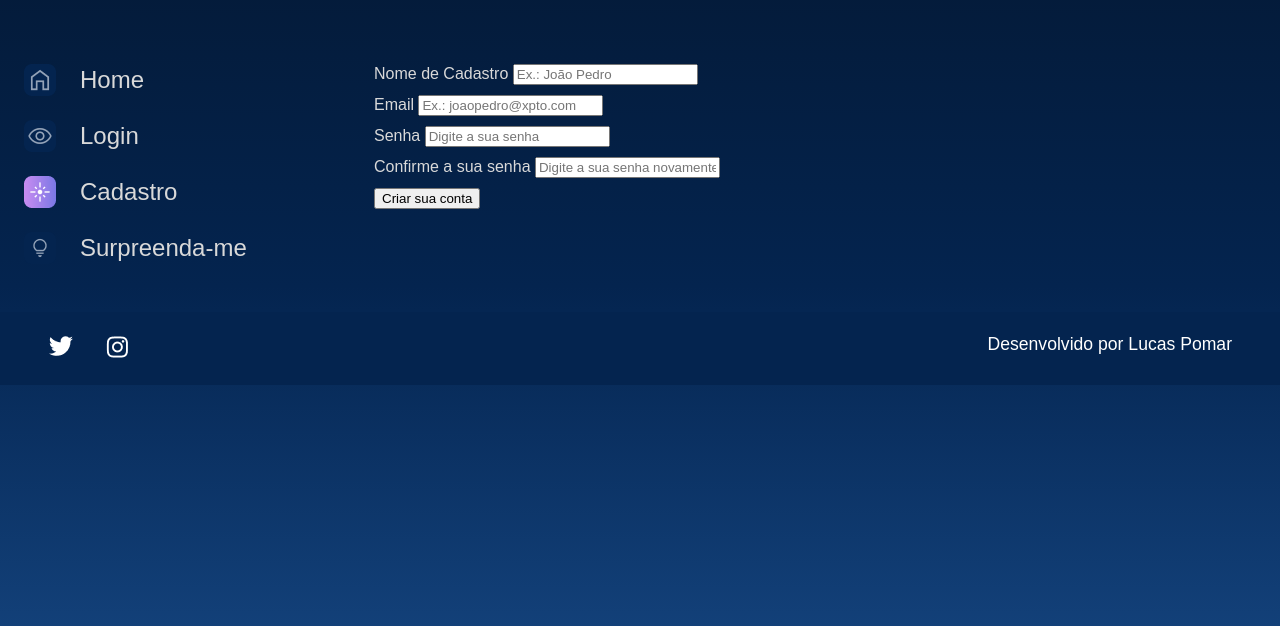
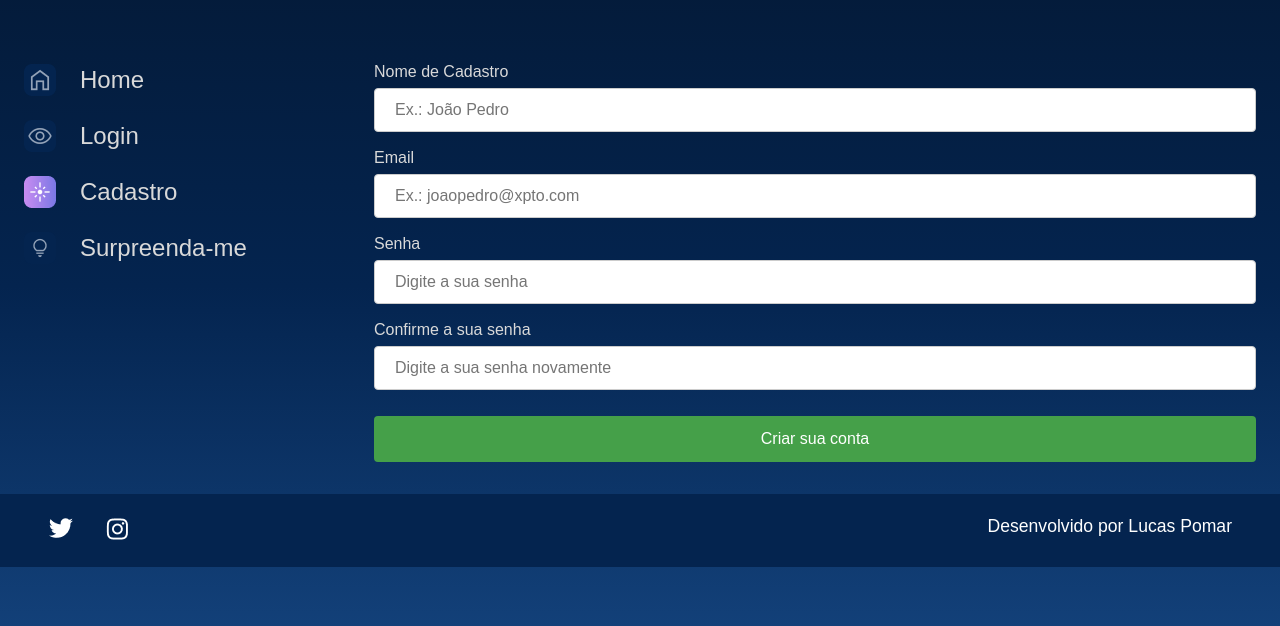
Before and after one commit to Lukemil1000/AluraSpace, a Django app: page /cadastro in a window 1280 px wide. Shown: the part 114-740 px from the top of the page. Run offline with Django 4.2, Linux system fonts and the light colour scheme.

Commit message:
forms style

```diff
--- a/setup/static/styles/style.css
+++ b/setup/static/styles/style.css
@@ -429,3 +429,32 @@ table {
     --bs-alert-bg: #f8d7da;
     --bs-alert-border-color: #f5c2c7;
 }
+
+.login {
+    width: 100%;
+}
+
+.form-control {
+    width: 100%;
+    padding: 12px 20px;
+    margin: 8px 0;
+    display: inline-block;
+    border: 1px solid #ccc;
+    border-radius: 4px;
+    box-sizing: border-box;
+    font-size: 1rem;
+    font-family: 'Space Grotesk', sans-serif;
+}
+
+.btn {
+    width: 100%;
+    background-color: #45a049;
+    color: white;
+    padding: 14px 20px;
+    margin: 8px 0;
+    border: none;
+    border-radius: 4px;
+    cursor: pointer;
+    font-size: 1rem;
+    font-family: 'Space Grotesk', sans-serif;
+}
--- a/templates/usuarios/cadastro.html
+++ b/templates/usuarios/cadastro.html
@@ -2,7 +2,7 @@
 {% load static %}
 
 {% block content %}
-    <section class="galeria" style="margin-left: 5em">
+    <section class="login" style="margin-left: 5em">
         <form action="{% url 'cadastro' %}" method="POST">
             {% csrf_token %}
             <div class="row">
@@ -12,9 +12,9 @@
                     {{ field }}
                 </div>
                 {% endfor %}
-            </div>
-            <div class="col-12 text-center">
-                <button class="btn btn-success col-12" style="padding: top 5px;" type="submit">Criar sua conta</button>
+                <div class="col-12 text-center">
+                    <button class="btn" style="padding: top 5px;" type="submit">Criar sua conta</button>
+                </div>
             </div>
         </form>
     </section>
```
Also changed, not shown: templates/usuarios/login.html (+4 -4 lines).
